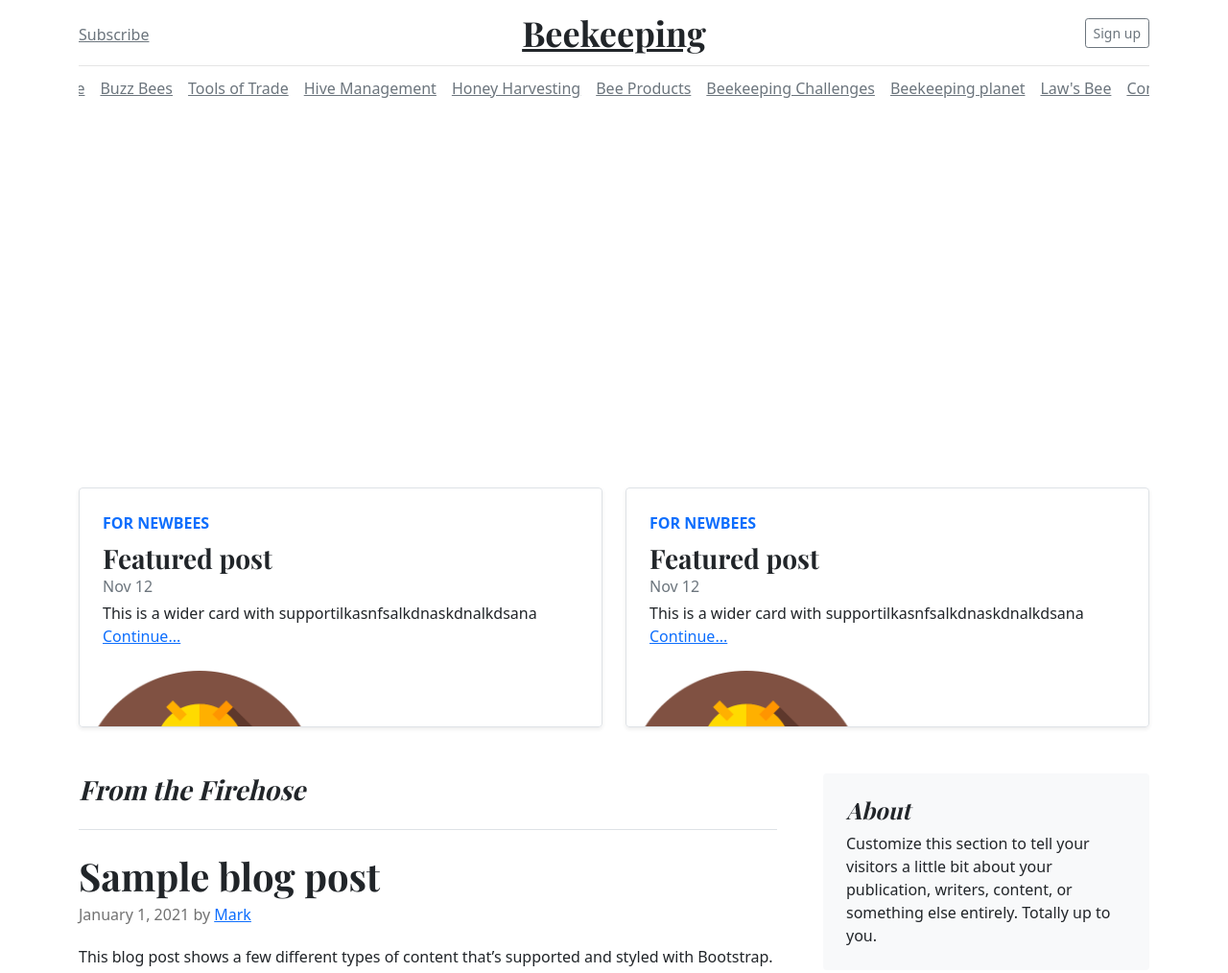
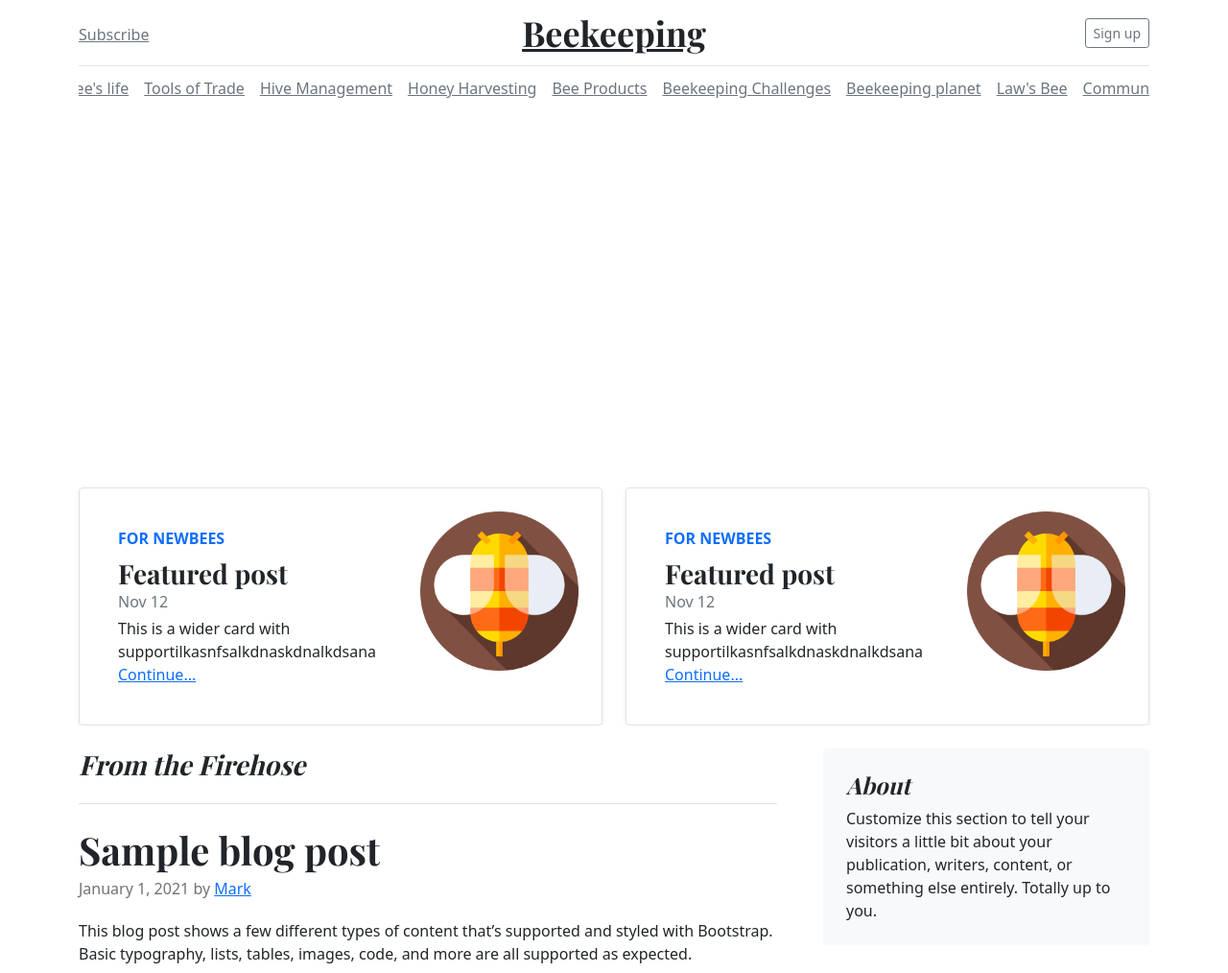
Before and after one commit to Dulcey93/ProyectoDOM, a plain HTML site: page index.html in a window 1280 px wide. Shown: the top 1014 px of the page at 96% size. Drawn offline with nearby package versions, Linux system fonts and the light colour scheme.

Commit message:
feat(Add code): :sparkles: Now fixed

```diff
--- a/components/myHeader.js
+++ b/components/myHeader.js
@@ -7,10 +7,6 @@ export default {
     },
     {
       name: "Bee's life",
-      href: "#",
-    },
-    {
-      name: "Buzz Bees",
       href: "#",
     },
     {
--- a/components/myPost.js
+++ b/components/myPost.js
@@ -71,20 +71,24 @@ export default {
     this.post.forEach((val, id) => {
       document.querySelector("#post").insertAdjacentHTML(
         "beforeend",
-        `<div class="col-md-6">
-            <div class="row g-0 border rounded overflow-hidden flex-md-row mb-4 shadow-sm h-md-250 position-relative" id="cards">
-              <div class="col p-4 d-flex flex-column position-static">
+        `
+        <div class="card-group">
+          <div class="row g-0 p-4 border rounded overflow-hidden flex-md-row shadow-sm position-relative">
+          <div class="col-md-8">
+              <div class="card-body">
                 <strong class="d-inline-block mb-2 text-primary">${val.article}</strong>
                 <h3 class="mb-0">${val.title}</h3>
                 <div class="mb-1 text-muted">${val.date}</div>
                 <p class="card-text mb-auto">${val.paragraph}</p>
                 <a href="${val.btn.href}" class="stretched-link">${val.btn.name}</a>
               </div>
-              <div class="col-auto d-none d-lg-block">
-                <img class="responsiveImg" src="${val.image}" alt="Bee Icon">
-              </div>
+          </div>
+            <div class="col-md-4">
+              <img class="img-fluid rounded-end" src="${val.image}" alt="Bee Icon">
             </div>
-         </div>
+          </div>
+        </div>
+
         `
       );
     });
--- a/css/blog.css
+++ b/css/blog.css
@@ -120,13 +120,6 @@ h1, h2, h3, h4, h5, h6 {
   background-position: center;
 }
 
-.responsiveImg{
-  width: 250px;
-  height: 250px;
-  object-fit: fill;
-  max-width: 100%;
-}
-
 /* ===== Scrollbar CSS ===== */
   /* Firefox */
   * {
```
